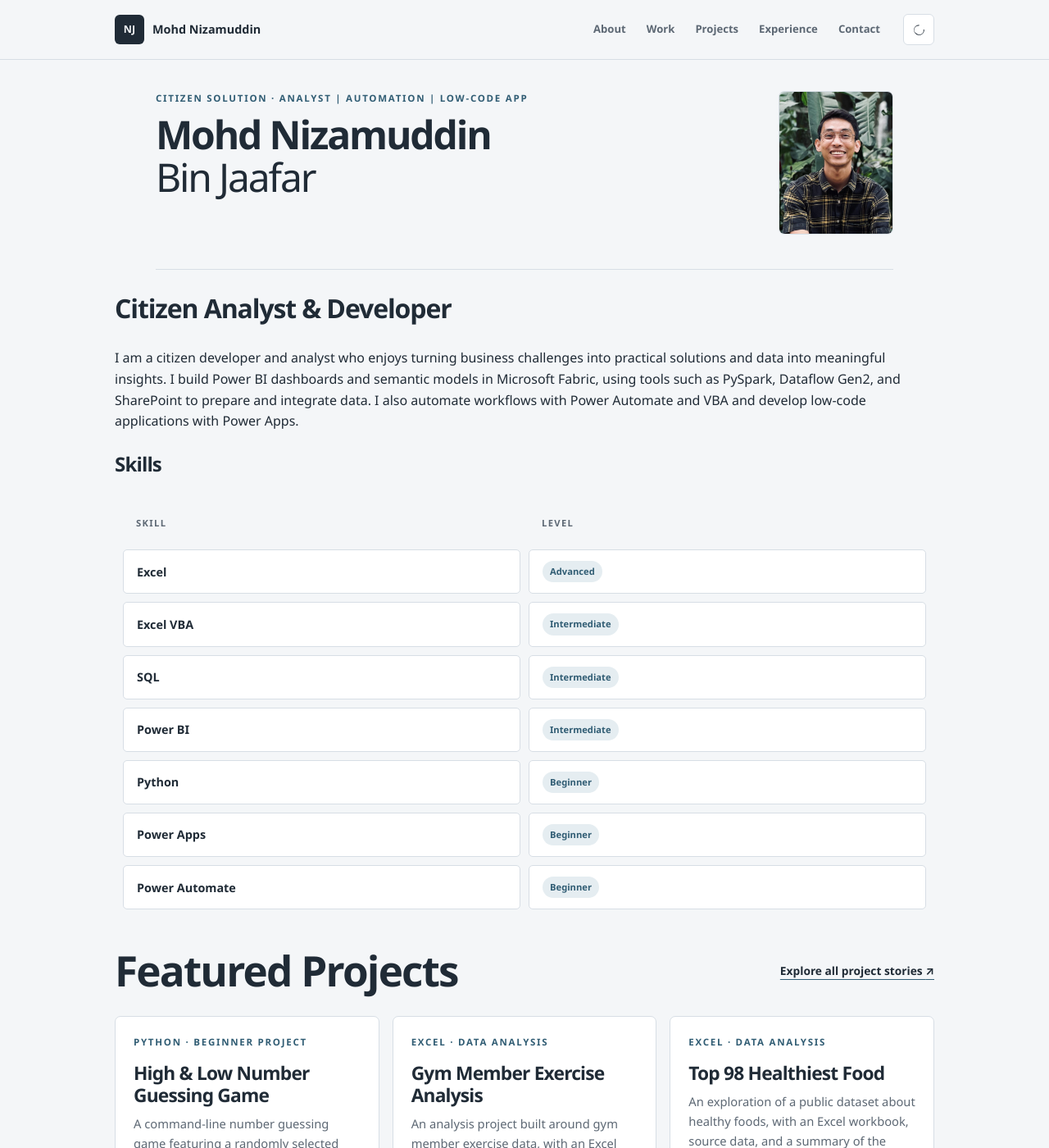
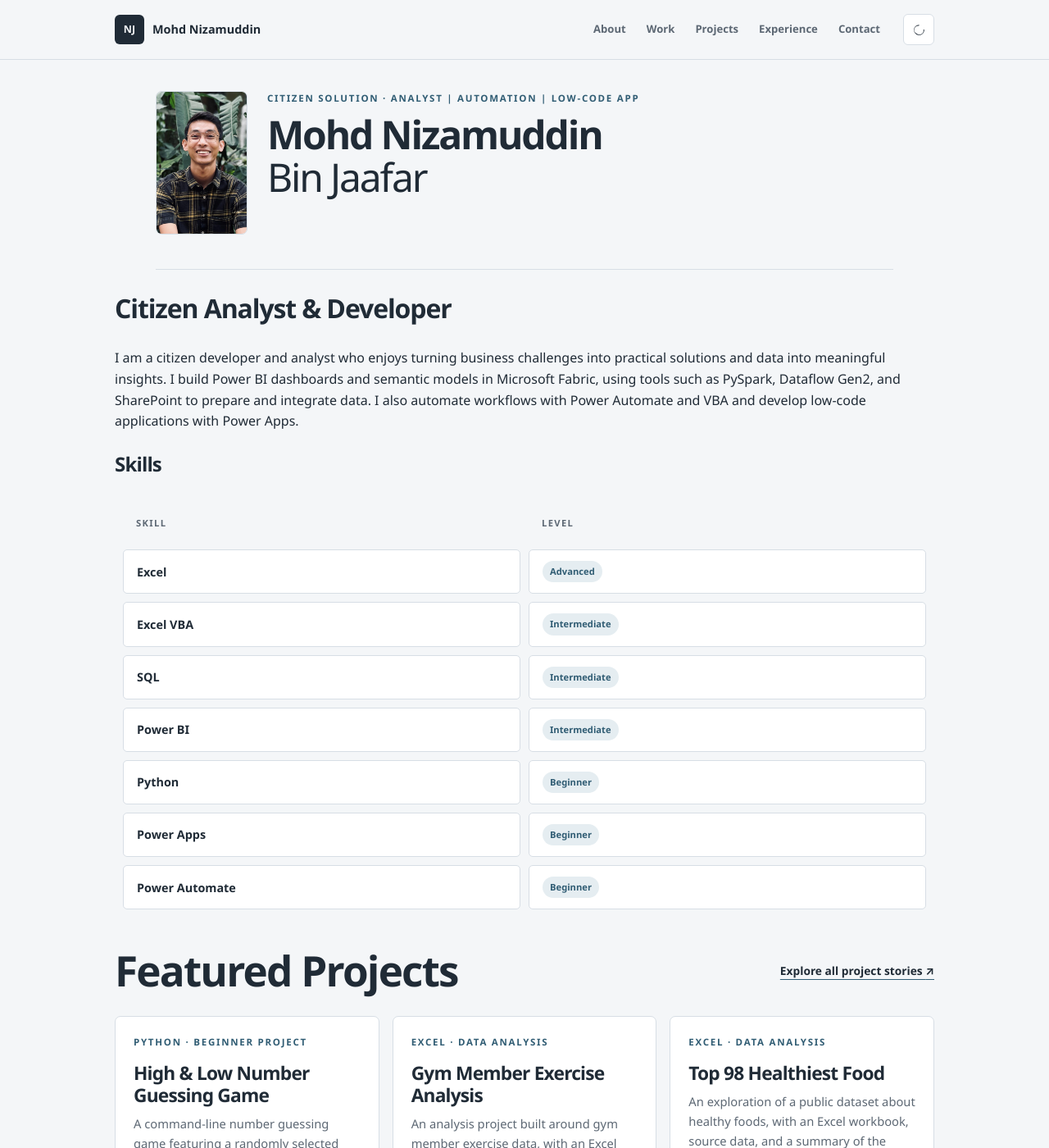
Before and after one commit to mdnizamjaafar/portfolio, a Jekyll site: the page built from README.md, in a window 1280 px wide and 1400 px high. Shown: the whole window at 82% size. Built offline with Jekyll 4.4.1, drawn with Linux system fonts in a browser that asks for light colours; our own code applies the rules of GitHub Pages for plain Markdown files.

Commit message:
Tighten desktop portrait alignment and use photo in mobile brand mark

```diff
--- a/_layouts/default.html
+++ b/_layouts/default.html
@@ -11,12 +11,13 @@
     <link rel="stylesheet" href="{{ '/assets/css/portfolio-fixes.css?v=' | append: site.github.build_revision | relative_url }}">
     {% if page.project_page %}<link rel="stylesheet" href="{{ '/assets/css/projects.css?v=' | append: site.github.build_revision | relative_url }}">{% endif %}
     <link rel="stylesheet" href="{{ '/assets/css/portfolio-polish.css?v=' | append: site.github.build_revision | relative_url }}">
+    <link rel="stylesheet" href="{{ '/assets/css/profile-layout.css?v=' | append: site.github.build_revision | relative_url }}">
   </head>
   <body>
     <header class="site-header">
       <div class="header-inner">
         <a class="brand" href="{{ '/' | absolute_url }}" aria-label="Home">
-          <span class="brand-mark">NJ</span>
+          <span class="brand-mark"><span class="brand-initials">NJ</span><img class="brand-photo" src="{{ '/assets/image/profile-picture2.png' | relative_url }}" alt=""></span>
           <span>Mohd Nizamuddin</span>
         </a>
         <nav class="nav" aria-label="Main navigation">
@@ -27,7 +28,7 @@
           <a href="{{ '/' | absolute_url }}#contact">Contact</a>
         </nav>
         <button class="theme-toggle" type="button" aria-label="Switch to dark theme" title="Change theme">
-          <svg class="theme-icon" viewBox="0 0 24 24" aria-hidden="true"><path d="M12 3a9 9 0 1 0 9 9c0-.4-.3-.7-.7-.8-.4-.1-.8.1-.9.5A7 7 0 0 1 8 18.4 7 7 0 0 1 11.4 5c.4-.1.6-.5.5-.9A.8.8 0 0 0 12 3Z"/></svg>
+          <svg class="theme-icon" viewBox="0 0 24 24" aria-hidden="true"><path d="M12 3a9 9 0 1 0 9 9c0-.4-.3-.7-.7-.8-.4-.1-.8.1-.9.5A7 7 0 0 1 8 18.4 7 7 0 0 1 11.4 5c.4-.4.6-.5.5-.9A.8.8 0 0 0 12 3Z"/></svg>
         </button>
       </div>
     </header>
@@ -35,11 +36,11 @@
     <main>
       {% unless page.project_page %}
       <section class="home-profile" aria-label="Profile">
+        <img class="home-profile-photo" src="{{ '/assets/image/profile-picture2.png' | relative_url }}" alt="Portrait of Mohd Nizamuddin Bin Jaafar" width="600" height="750">
         <div class="home-profile-copy">
           <p class="eyebrow">Citizen Solution <span aria-hidden="true">·</span> Analyst <span aria-hidden="true">|</span> Automation <span aria-hidden="true">|</span> Low-Code App</p>
           <h2>Mohd Nizamuddin<br><em>Bin Jaafar</em></h2>
         </div>
-        <img src="{{ '/assets/image/profile-picture2.png' | relative_url }}" alt="Portrait of Mohd Nizamuddin Bin Jaafar" width="600" height="750">
       </section>
       {% endunless %}
       {{ content }}
--- /dev/null
+++ b/assets/css/profile-layout.css
@@ -0,0 +1,46 @@
+/* Profile portrait and compact mobile brand avatar. */
+.brand-mark { position: relative; overflow: hidden; }
+.brand-initials { display: block; }
+.brand-photo { display: none; }
+
+.home-profile {
+  grid-template-columns: 112px minmax(0, 1fr);
+  align-items: start;
+  gap: 24px;
+}
+.home-profile-photo {
+  display: block;
+  width: 112px;
+  height: 140px;
+  aspect-ratio: 4 / 5;
+  object-fit: cover;
+  object-position: center 36%;
+  align-self: start;
+}
+.home-profile-copy { min-width: 0; }
+.home-profile-copy .eyebrow { margin-top: 0; }
+
+@media (max-width: 820px) and (min-width: 601px) {
+  .home-profile { grid-template-columns: 104px minmax(0, 1fr); gap: 20px; }
+  .home-profile-photo { width: 104px; height: 130px; }
+}
+
+@media (max-width: 600px) {
+  .brand-mark {
+    width: 36px;
+    height: 36px;
+    padding: 0;
+    background: transparent;
+    color: transparent;
+  }
+  .brand-initials { display: none; }
+  .brand-photo {
+    display: block;
+    width: 100%;
+    height: 100%;
+    object-fit: cover;
+    object-position: center 30%;
+  }
+  .home-profile { display: block; }
+  .home-profile-photo { display: none; }
+}
```
